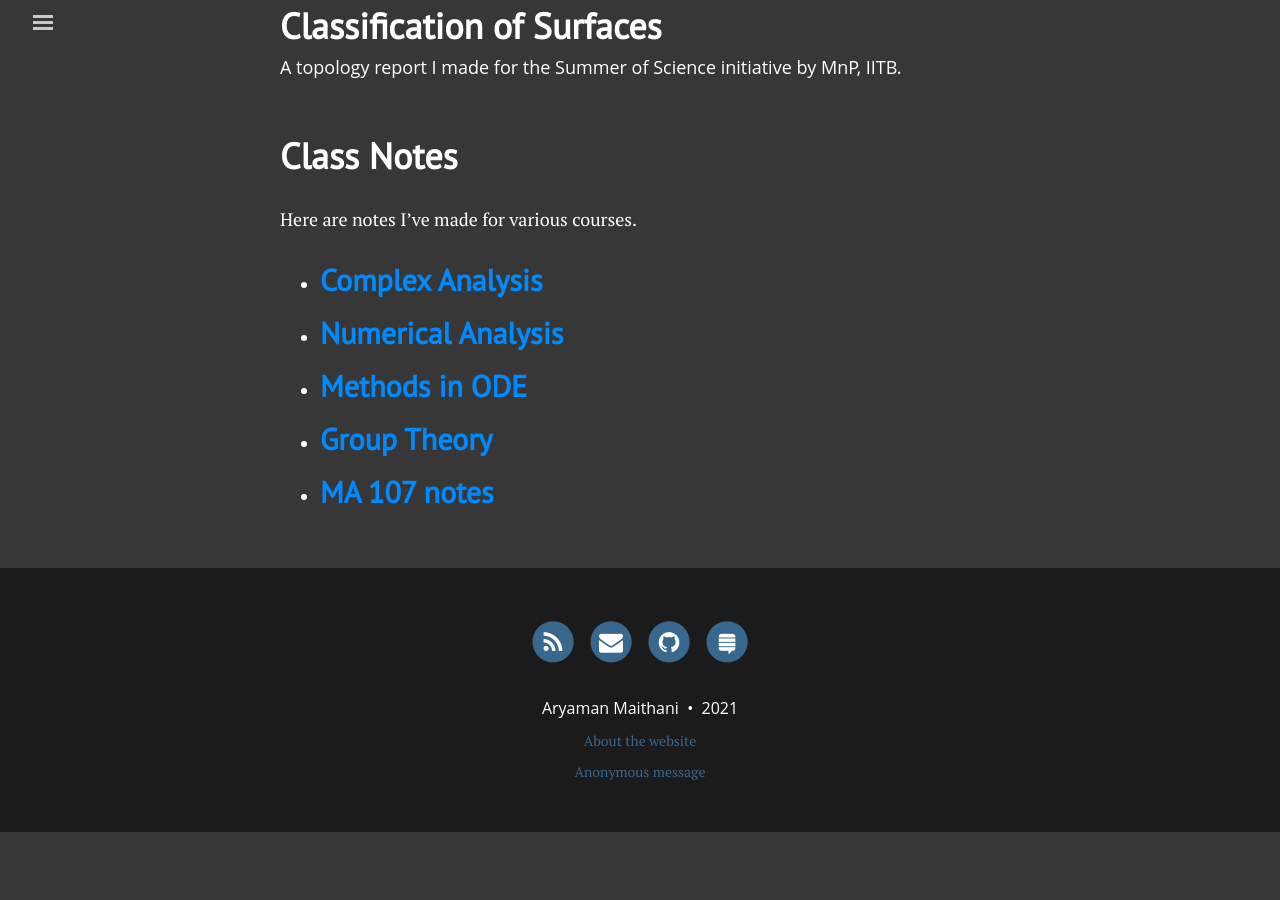
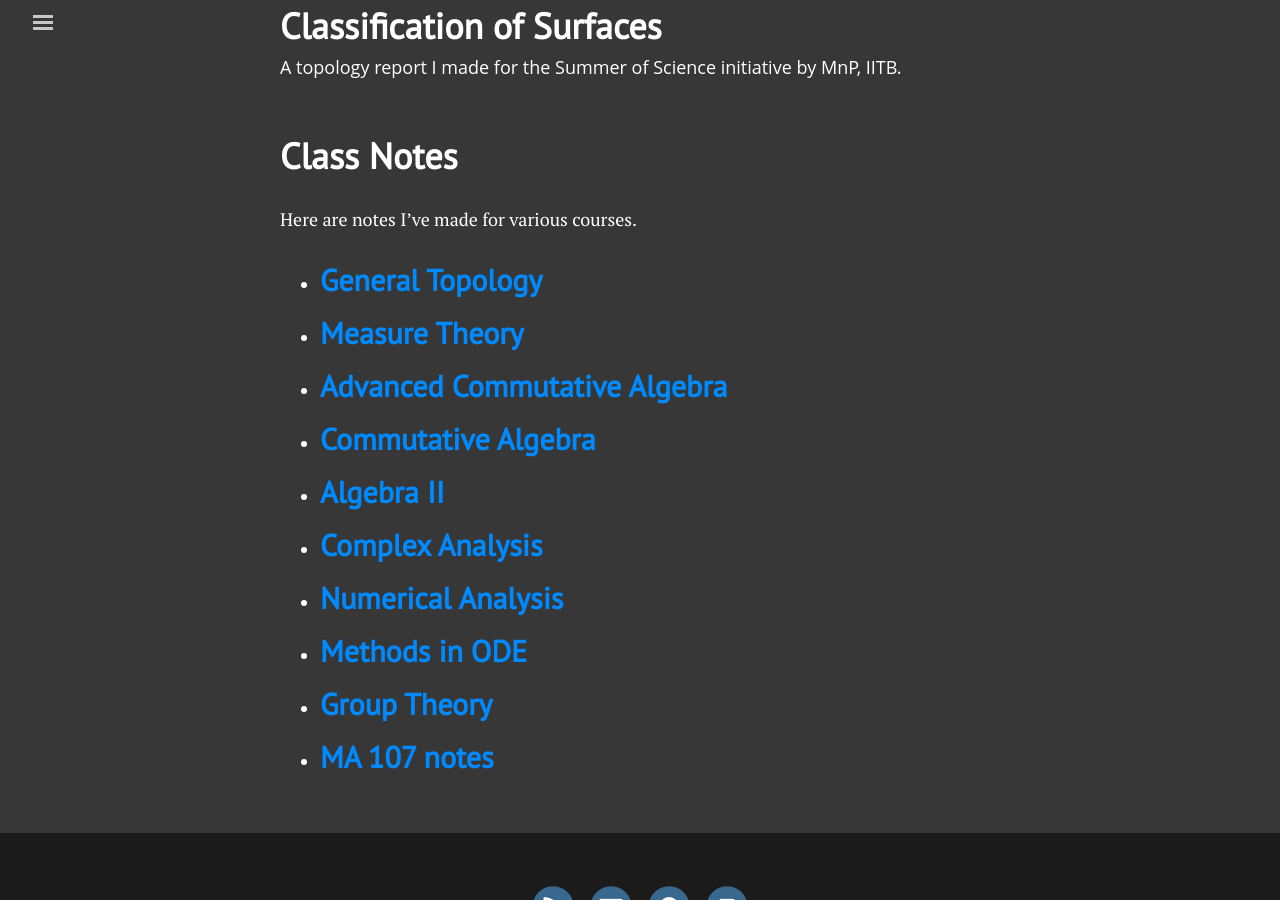
Before and after one commit to aryamanmaithani/math, a Jekyll site: the page built from index.md, in a window 1280 px wide and 900 px high, scrolled down 1018 px. Built offline with Jekyll 4.4.1, drawn with Linux system fonts in a browser that asks for light colours; nearby versions of some CDN libraries; formulas are drawn with MathJax 3; before the commit the page ends 1850 px from its top, so only the background shows below that.

Commit message:
added links

```diff
--- a/_data/notes-links.yml
+++ b/_data/notes-links.yml
@@ -1,3 +1,18 @@
+ma-406:
+  tit: General Topology
+
+ma-408:
+  tit: Measure Theory
+
+ma-839:
+  tit: Advanced Commutative Algebra
+
+ma-526:
+  tit: Commutative Algebra
+
+ma-5101:
+  tit: Algebra II
+
 ma-412:
   tit: Complex Analysis
 
```
